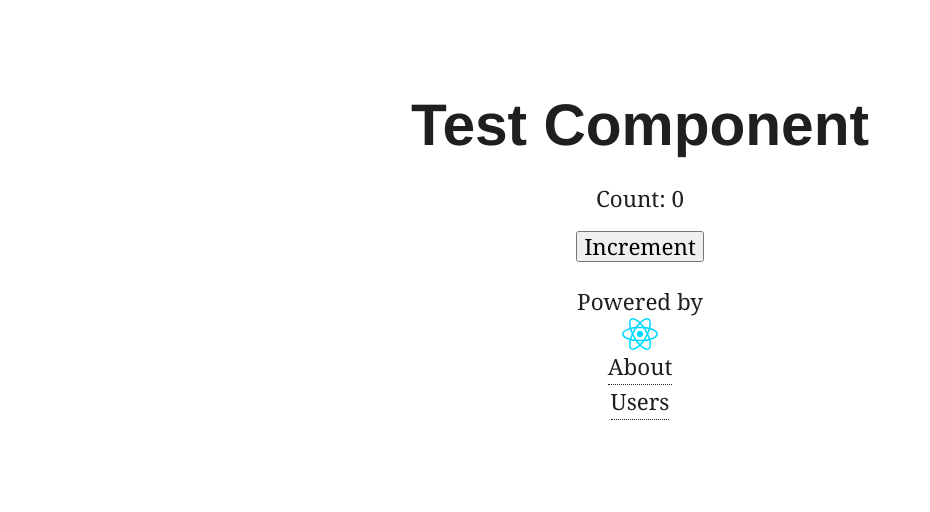
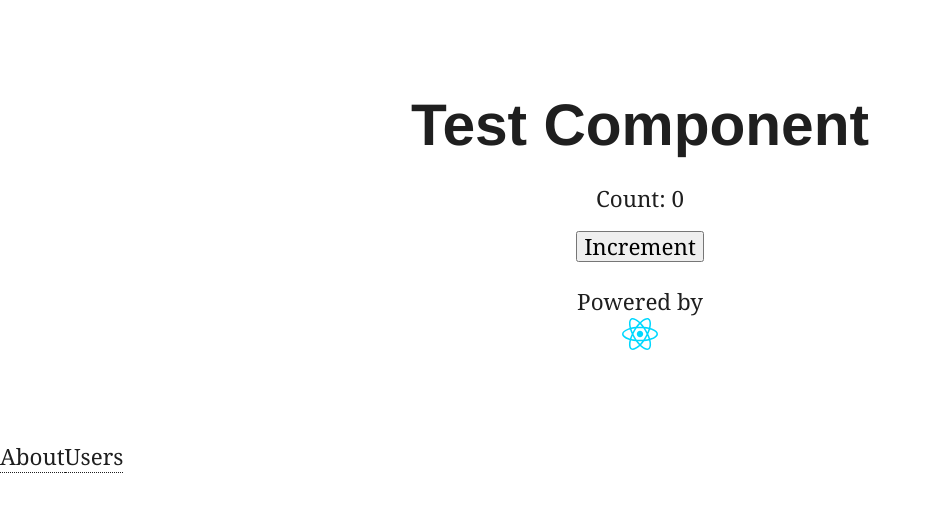
Before and after one commit to Demiourgos87/react-starter, a React (Vite) app: page / in a window 1280 px wide. Shown: the top 512 px of the page, without its empty margins (0-930 px from the left). Built offline with nearby package versions, Linux system fonts and the light colour scheme.

Commit message:
fix tests issue

```diff
--- a/src/components/test-component/test-component.tsx
+++ b/src/components/test-component/test-component.tsx
@@ -1,6 +1,4 @@
 import { useState } from 'react';
-
-import { Link } from 'react-router';
 
 import styles from './test-component.module.scss';
 
@@ -25,9 +23,6 @@ const TestComponent = () => {
         <figcaption>Powered by </figcaption>
         <img src="src/assets/react.svg" alt="react-logo" />
       </figure>
-
-      <Link to="/about">About</Link>
-      <Link to="/users">Users</Link>
     </section>
   );
 };
--- a/src/routes/home/home.tsx
+++ b/src/routes/home/home.tsx
@@ -1,7 +1,16 @@
+import { Link } from 'react-router';
+
 import TestComponent from '@components/test-component/test-component';
 
 const HomePage = () => {
-  return <TestComponent />;
+  return (
+    <section>
+      <TestComponent />
+
+      <Link to="/about">About</Link>
+      <Link to="/users">Users</Link>
+    </section>
+  );
 };
 
 export default HomePage;
```
